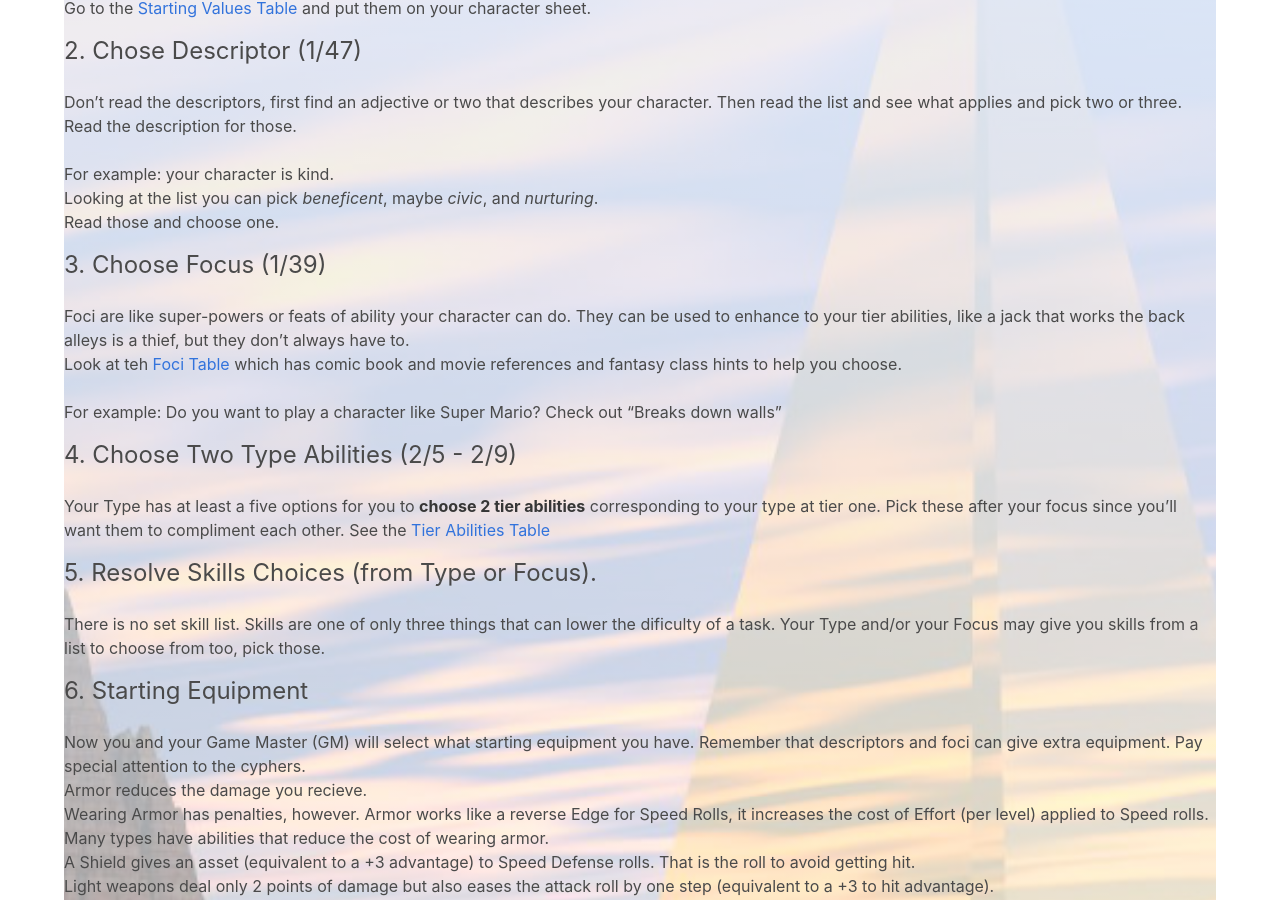
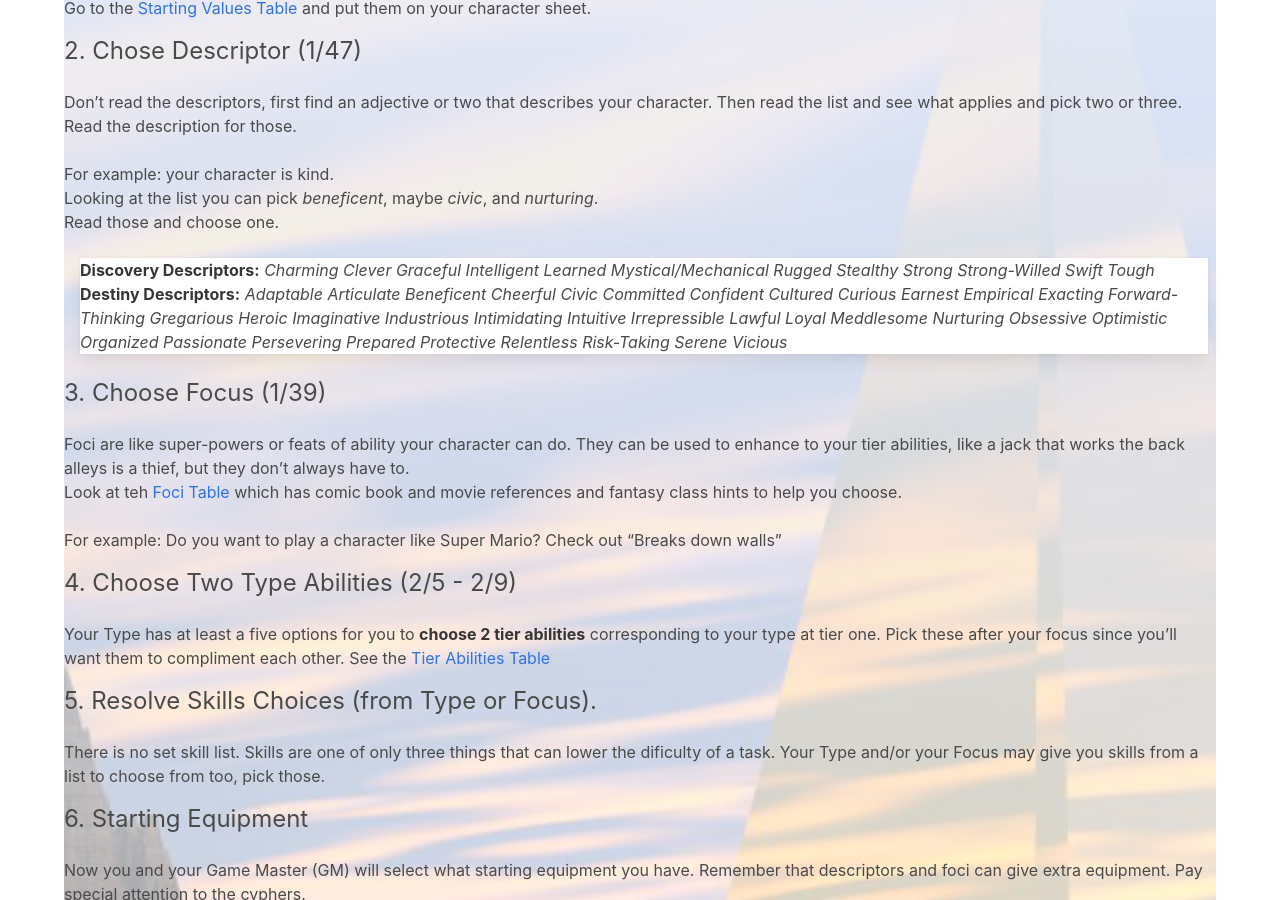
Before and after one commit to rebelwarrior/numenera, a Jekyll site: the page built from character_creation.md, in a window 1280 px wide and 900 px high, scrolled down 586 px. Built offline with Jekyll 4.4.1, drawn with Linux system fonts in a browser that asks for light colours; nearby versions of some CDN libraries.

Commit message:
adds descriptor list

```diff
--- a/character_creation.md
+++ b/character_creation.md
@@ -38,6 +38,11 @@ Don't read the descriptors, first find an adjective or two that describes your c
 For example: your character is kind.
 Looking at the list you can pick _beneficent_, maybe _civic_, and _nurturing_.
 Read those and choose one.
+<br>
+
+__Discovery Descriptors:__ _Charming Clever Graceful Intelligent Learned Mystical/Mechanical Rugged Stealthy Strong Strong-Willed Swift Tough_
+__Destiny Descriptors:__ _Adaptable Articulate Beneficent Cheerful Civic Committed Confident Cultured Curious Earnest Empirical Exacting Forward-Thinking Gregarious Heroic Imaginative Industrious Intimidating Intuitive Irrepressible Lawful Loyal Meddlesome Nurturing Obsessive Optimistic Organized Passionate Persevering Prepared Protective Relentless Risk-Taking Serene Vicious_
+{:.card.is-pulled-right.mx-2.table.is-hoverable.is-bordered.ml-4}
 
 
 #### 3. Choose Focus (1/39)
```
